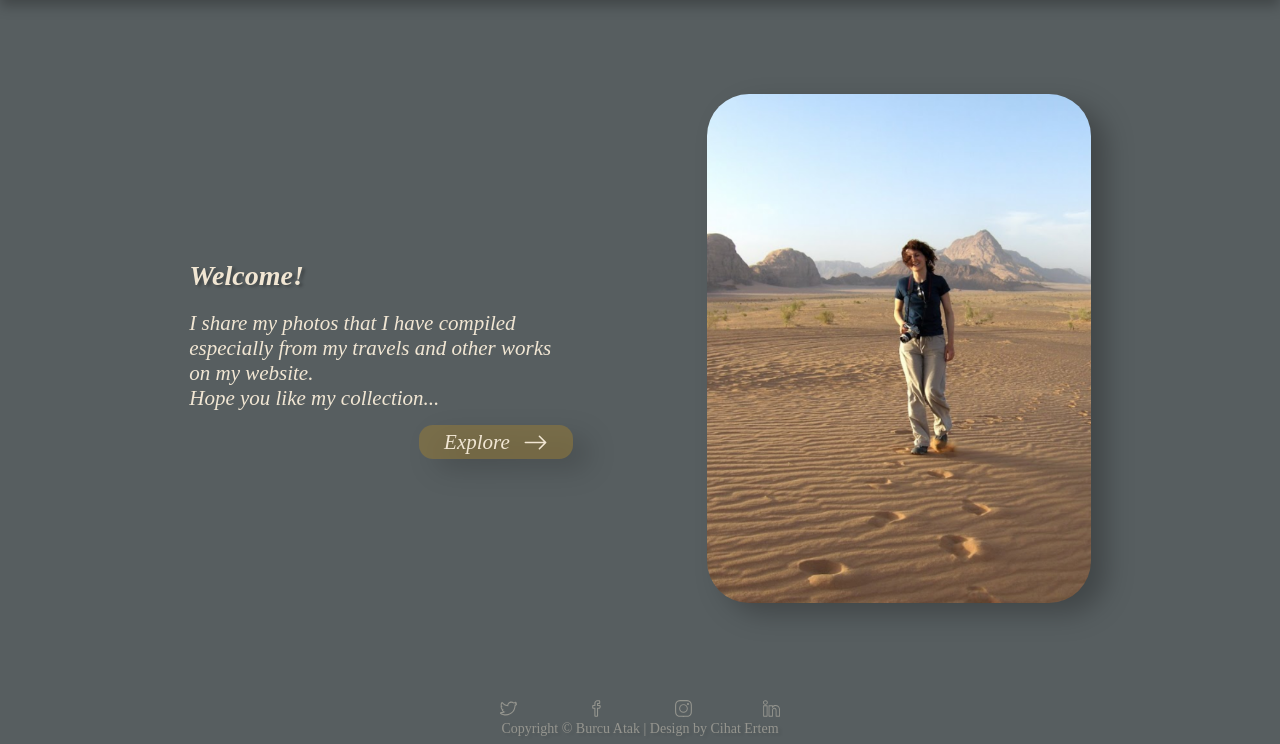
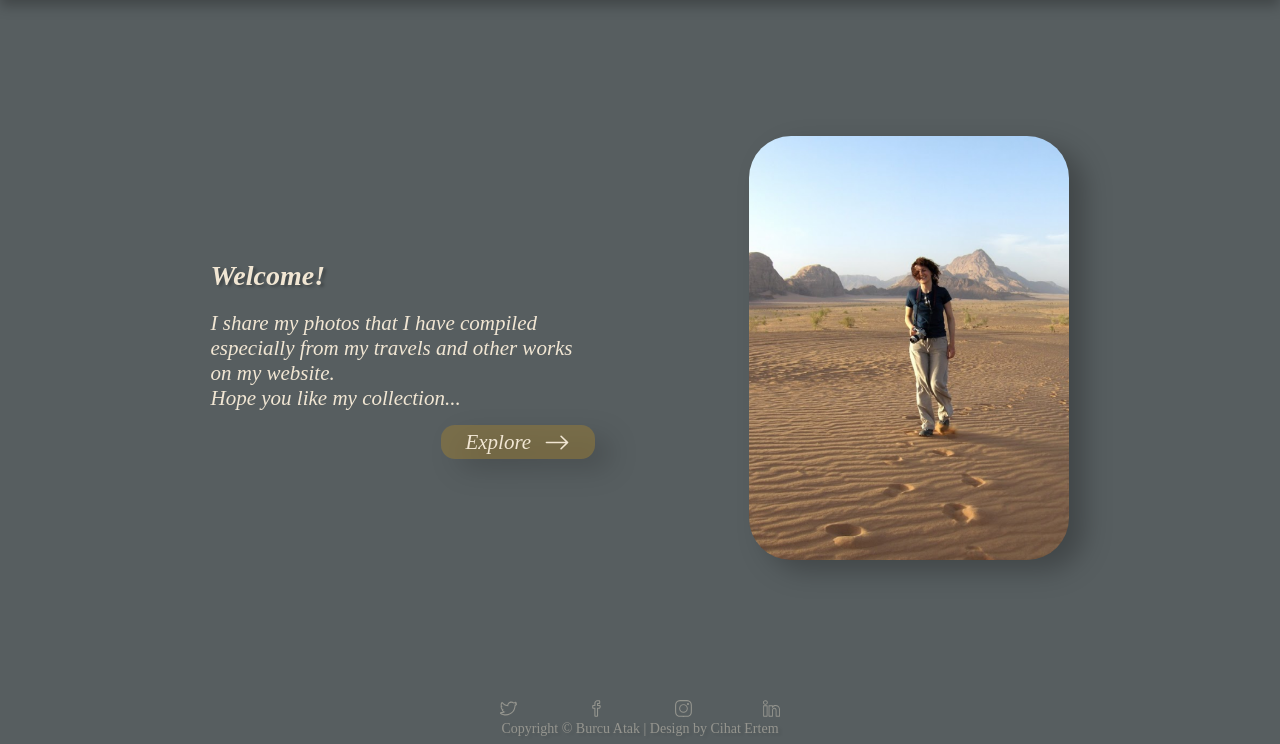
Before and after one commit to cihatertem/burcuphoto, a Django app: page / in a window 1280 px wide. Shown: the part 56-800 px from the top of the page. Run offline with Django 4.2, Linux system fonts and the light colour scheme.

Commit message:
hero img width

```diff
--- a/static/style/main-dark.css
+++ b/static/style/main-dark.css
@@ -221,7 +221,7 @@ section.hero {
 }
 
 .hero-photo img {
-    width: 30vw;
+    width: 25vw;
     border-radius: 3rem;
     filter: drop-shadow(16px 11px 13px rgba(0, 0, 0, 0.25));
 }
@@ -786,7 +786,7 @@ input.btn-submit {
     }
 
     .hero-photo img {
-        width: 90%;
+        width: 85%;
     }
 
     .about-photo {
--- a/static/style/main-light.css
+++ b/static/style/main-light.css
@@ -221,7 +221,7 @@ section.hero {
 }
 
 .hero-photo img {
-    width: 30vw;
+    width: 25vw;
     border-radius: 3rem;
     filter: drop-shadow(16px 11px 13px rgba(0, 0, 0, 0.25));
 }
@@ -785,7 +785,7 @@ input.btn-submit {
     }
 
     .hero-photo img {
-        width: 90%;
+        width: 85%;
     }
 
     .about-photo {
```
